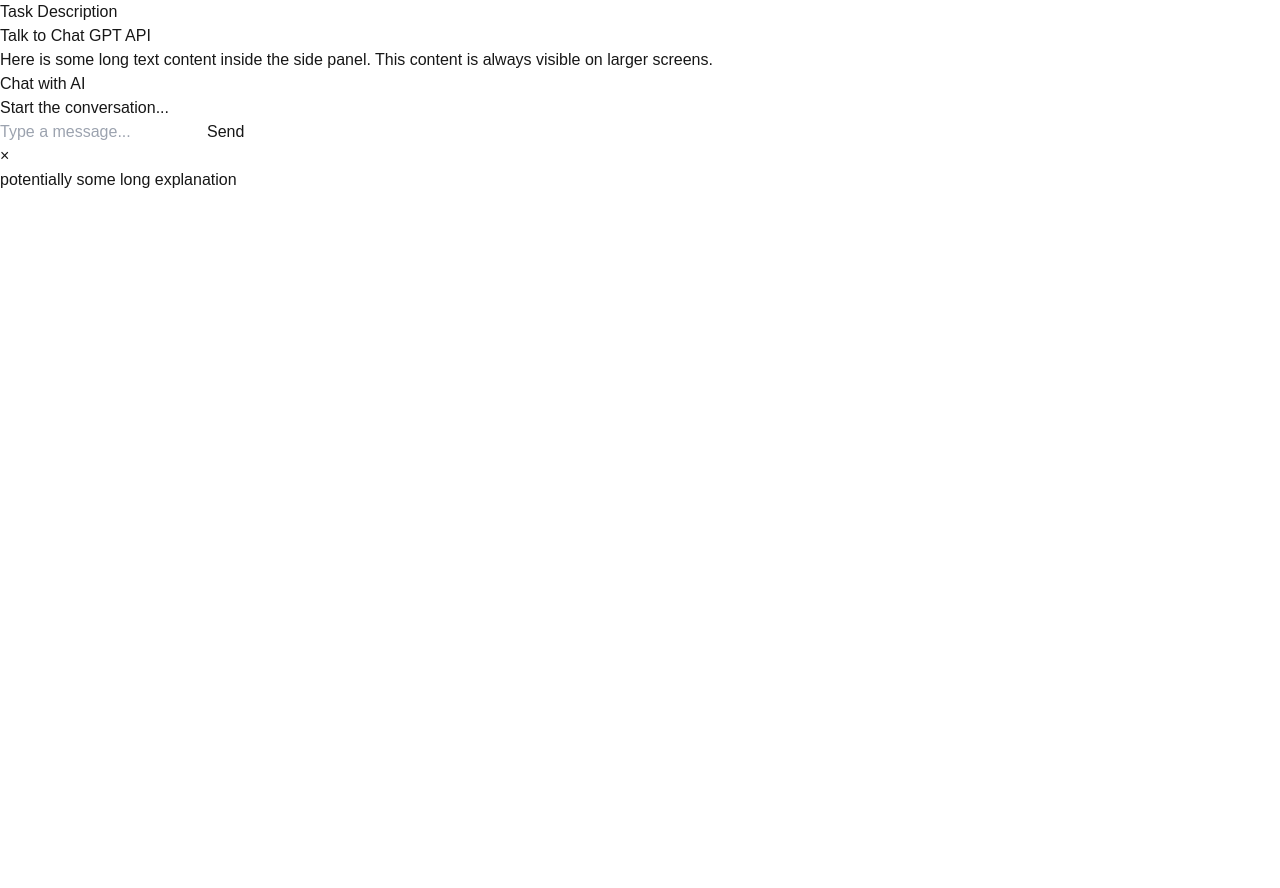
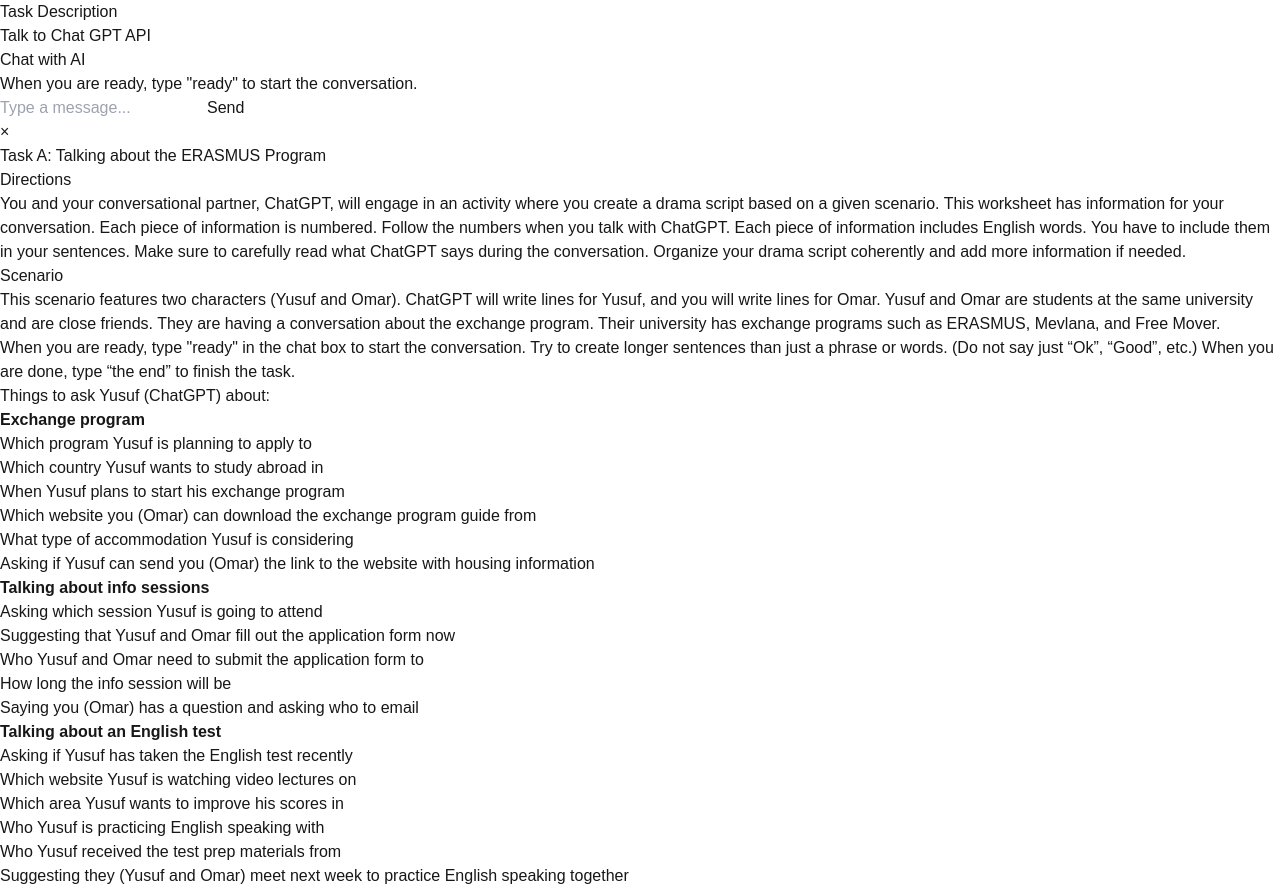
Before and after one commit to Hyeonji-Ahn/promptbased_chatbot_refinement, a Next.js app in the folder my-app/: page /chatInterface in a window 1280 px wide. Before the commit the page ends 800 px from the top, so only its background shows below. Built offline with nearby package versions, Linux system fonts and the light colour scheme.

Commit message:
implement task description

```diff
--- a/my-app/src/app/chatInterface/page.tsx
+++ b/my-app/src/app/chatInterface/page.tsx
@@ -20,11 +20,6 @@ export default function Home() {
       </nav>
 
       <div className="flex flex-1">
-        {/* Persistent side panel for medium and larger screens */}
-        <div className="hidden md:block md:fixed md:inset-y-0 md:left-0 md:w-[15%] md:bg-gray-100 md:text-black md:p-4">
-          <p>Here is some long text content inside the side panel. This content is always visible on larger screens.</p>
-        </div>
-
         {/* Main Content */}
         <div className="flex-1 md:w-5 p-4">
           <Chat />
@@ -32,9 +27,62 @@ export default function Home() {
       </div>
 
       {/* Drawer component for small screens */}
-      <div className={`fixed inset-y-0 left-0 bg-slate-50 text-black w-64 p-4 transform ${isOpen ? 'translate-x-0' : '-translate-x-full'} transition-transform duration-300 ease-in-out md:hidden z-50`}>
+      <div className={`overflow-y-scroll fixed inset-y-0 left-0 bg-slate-50 text-black w-[75%] p-4 transform ${isOpen ? 'translate-x-0' : '-translate-x-full'} transition-transform duration-300 ease-in-out md:hidden z-50`}>
         <button onClick={toggleDrawer} className="absolute top-2 right-2 text-xl">&times;</button>
-        <p>potentially some long explanation</p>
+        <div className="max-w-2xl mx-auto p-4">
+      <h1 className="text-2xl font-bold mb-4">Task A: Talking about the ERASMUS Program</h1>
+          <h2 className="text-xl font-semibold">Directions</h2>
+          <p>
+            You and your conversational partner, ChatGPT, will engage in an activity where you create a drama script based on a given scenario.
+            This worksheet has information for your conversation. Each piece of information is numbered. Follow the numbers when you talk with ChatGPT.
+            Each piece of information includes English words. You have to include them in your sentences.
+            Make sure to carefully read what ChatGPT says during the conversation.
+            Organize your drama script coherently and add more information if needed.
+          </p>
+          <h2 className="text-xl font-semibold mt-4">Scenario</h2>
+          <p>
+            This scenario features two characters (Yusuf and Omar). ChatGPT will write lines for Yusuf, and you will write lines for Omar.
+            Yusuf and Omar are students at the same university and are close friends. They are having a conversation about the exchange program.
+            Their university has exchange programs such as ERASMUS, Mevlana, and Free Mover.
+          </p>
+          <p>
+            When you are ready, type "ready" in the chat box to start the conversation.
+            Try to create longer sentences than just a phrase or words. (Do not say just “Ok”, “Good”, etc.)
+            When you are done, type “the end” to finish the task.
+          </p>
+          <h2 className="text-xl font-semibold mt-4">Things to ask Yusuf (ChatGPT) about:</h2>
+          <ul className="list-decimal ml-5">
+            <li><strong>Exchange program</strong>
+              <ul className="list-disc ml-5">
+                <li>Which program Yusuf is planning to apply to</li>
+                <li>Which country Yusuf wants to study abroad in</li>
+                <li>When Yusuf plans to start his exchange program</li>
+                <li>Which website you (Omar) can download the exchange program guide from</li>
+                <li>What type of accommodation Yusuf is considering</li>
+                <li>Asking if Yusuf can send you (Omar) the link to the website with housing information</li>
+              </ul>
+            </li>
+            <li><strong>Talking about info sessions</strong>
+              <ul className="list-disc ml-5">
+                <li>Asking which session Yusuf is going to attend</li>
+                <li>Suggesting that Yusuf and Omar fill out the application form now</li>
+                <li>Who Yusuf and Omar need to submit the application form to</li>
+                <li>How long the info session will be</li>
+                <li>Saying you (Omar) has a question and asking who to email</li>
+              </ul>
+            </li>
+            <li><strong>Talking about an English test</strong>
+              <ul className="list-disc ml-5">
+                <li>Asking if Yusuf has taken the English test recently</li>
+                <li>Which website Yusuf is watching video lectures on</li>
+                <li>Which area Yusuf wants to improve his scores in</li>
+                <li>Who Yusuf is practicing English speaking with</li>
+                <li>Who Yusuf received the test prep materials from</li>
+                <li>Suggesting they (Yusuf and Omar) meet next week to practice English speaking together</li>
+              </ul>
+            </li>
+          </ul>
+        </div>
       </div>
     </div>
   );
--- a/my-app/src/app/components/openAI.tsx
+++ b/my-app/src/app/components/openAI.tsx
@@ -55,7 +55,7 @@ export default function ChatComponent() {
 
           ))
         ) : (
-          <p className="text-black">Start the conversation...</p>
+          <p className="text-white">When you are ready, type "ready" to start the conversation. </p>
         )}
       </div>
 
```
